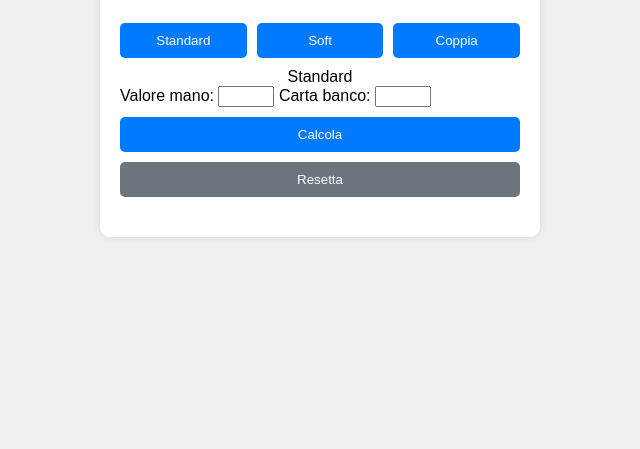
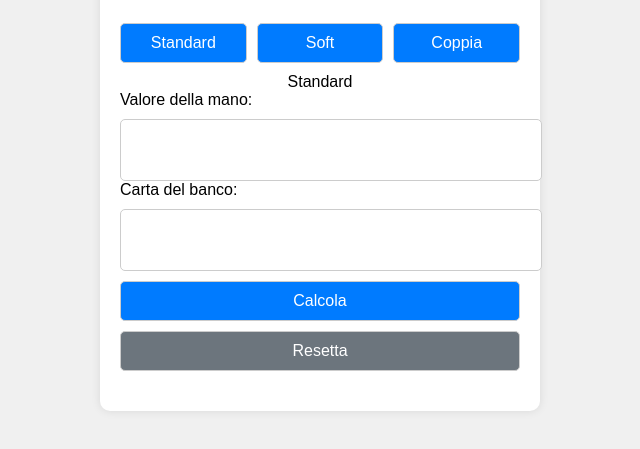
Before and after one commit to DiMasoMarioDomenico/black-jack-bot, a plain HTML site: page index.html in a window 1280 px wide. Shown: the part 91-540 px from the top of the page, without its empty margins (320-960 px from the left). Drawn offline with Linux system fonts and the light colour scheme.

Commit message:
Update index.html 4

```diff
--- a/index.html
+++ b/index.html
@@ -2,7 +2,7 @@
 <html lang="it">
 <head>
     <meta charset="UTF-8">
-    <meta name="viewport" content="width=device-width, initial-scale=1.0">
+    <meta name="viewport" content="width=device-width, initial-scale=1.0, user-scalable=no">
     <title>Calcolatore Blackjack</title>
     <style>
         body {
@@ -29,12 +29,16 @@
             font-size: 1.5em;
             text-align: center;
         }
-        .container button {
+        .container button, .container input {
             width: 100%;
             padding: 10px;
             margin-top: 10px;
             border-radius: 5px;
-            border: none;
+            border: 1px solid #ccc;
+            font-size: 16px; /* Dimensione del font maggiore per evitare zoom */
+            height: 40px; /* Altezza maggiore per evitare zoom */
+        }
+        .container button {
             background-color: #007bff;
             color: white;
             cursor: pointer;
@@ -166,9 +170,9 @@
             <button onclick="selectHandType('pairs')">Coppia</button>
         </div>
         <div id="selectedHandType" style="text-align: center; margin-top: 10px;">Standard</div>
-        <label for="handValue">Valore mano:</label>
+        <label for="handValue">Valore della mano:</label>
         <input type="number" id="handValue" min="1" max="21">
-        <label for="dealerCard">Carta banco:</label>
+        <label for="dealerCard">Carta del banco:</label>
         <input type="number" id="dealerCard" min="2" max="11">
         <button onclick="calculate()">Calcola</button>
         <button class="reset" onclick="reset()">Resetta</button>
```
